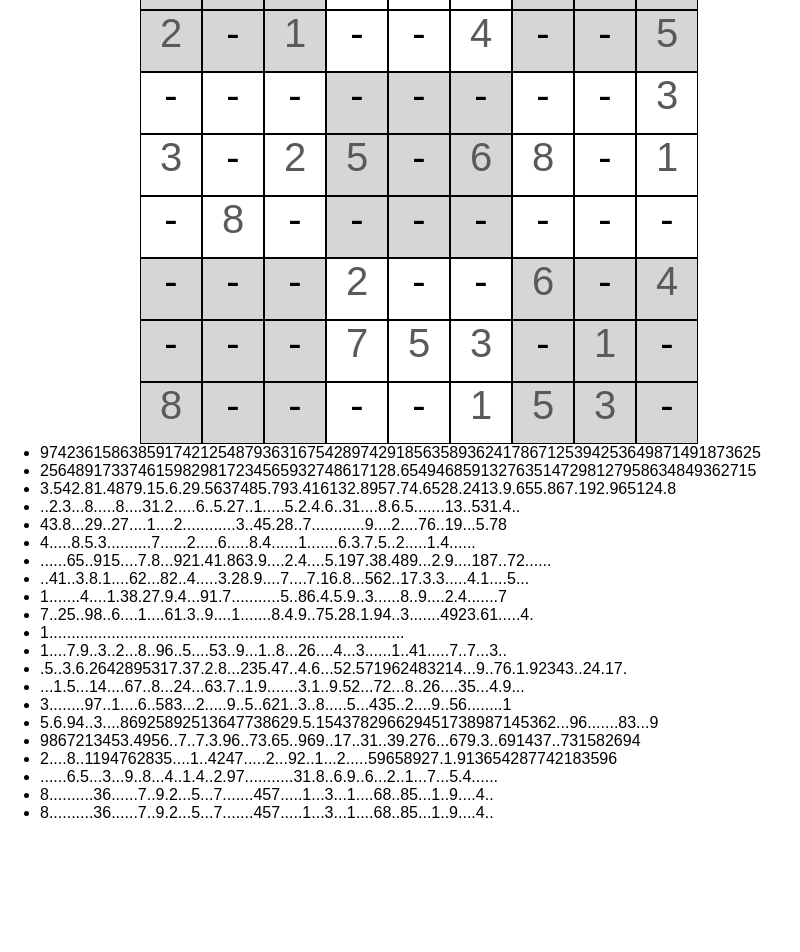
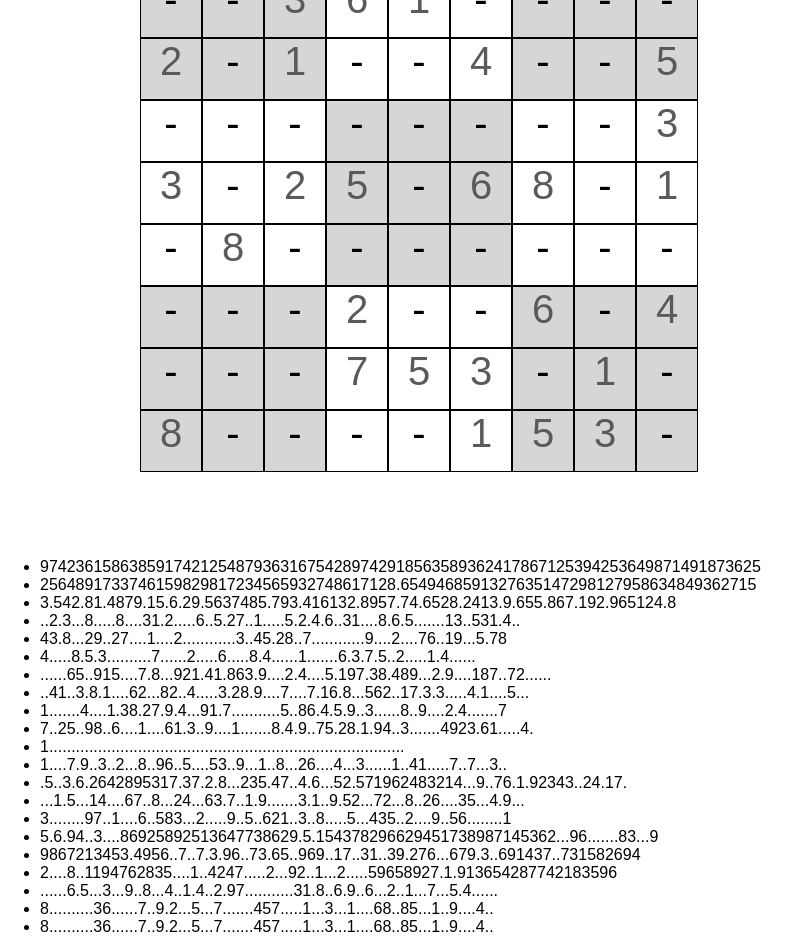
Before and after one commit to sb-3/sudoku-sb, a React (Create React App) app: page / in a window 1280 px wide. Shown: the part 214-1166 px from the top of the page, without its empty margins (0-800 px from the left). Before the commit the page ends 1052 px from the top, so only its background shows below. Built offline with nearby package versions, Linux system fonts and the light colour scheme.

Commit message:
fixed puzzle list overlap with board

```diff
--- a/src/App.css
+++ b/src/App.css
@@ -25,7 +25,8 @@
   margin: auto;
   /* width: 50%; */
   width:1000px;
-  padding:100px;
+  height:500px;
+  padding:10%;
   display: block;
 
 }
--- a/src/App.js
+++ b/src/App.js
@@ -41,14 +41,17 @@ class App extends Component {
       , ["8..........36......7..9.2...5...7.......457.....1...3...1....68..85...1..9....4..", "812753649943682175675491283154237896369845721287169534521974368438526917796318452"]]
   }
   render() {
-    const that=this;
+    const that = this;
     return (
       <div className="App">
+        <div>
           <SudokuBoard startSudoku={this.state.puzzle[0]} showOnlyValid={this.state.showOnlyValid} />
-        <ul style={{"text-align":"left"}}>
+        </div>
+        <div>
+          <ul style={{ "text-align": "left" }}>
             {this.constructor.puzzles.map(puzzle => {
               return (<li onClick={() => {
-              console.log("li clicked",puzzle);
+                console.log("li clicked", puzzle);
                 this.setState({ puzzle: puzzle.slice() });
               }}>
                 {puzzle[0]}
@@ -56,6 +59,7 @@ class App extends Component {
             })}
           </ul>
         </div>
+      </div>
     )
   }
 }
```
Lines whose indentation alone changed are shown as unchanged.
